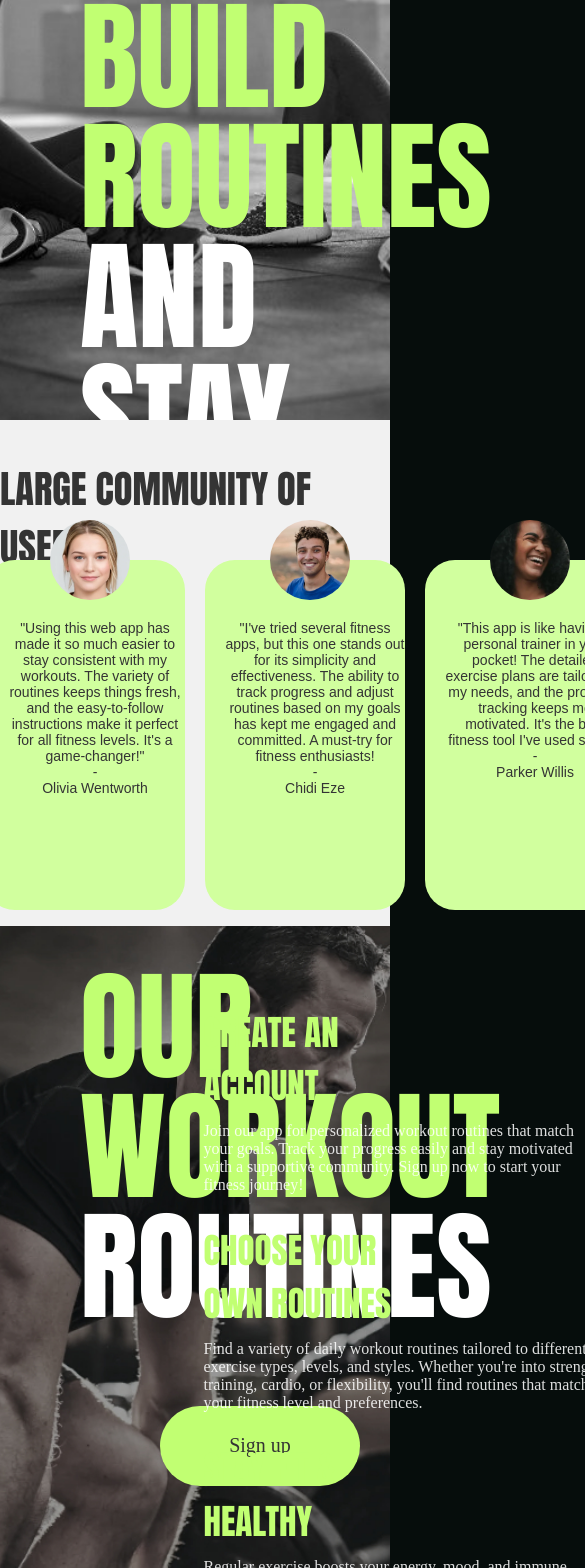
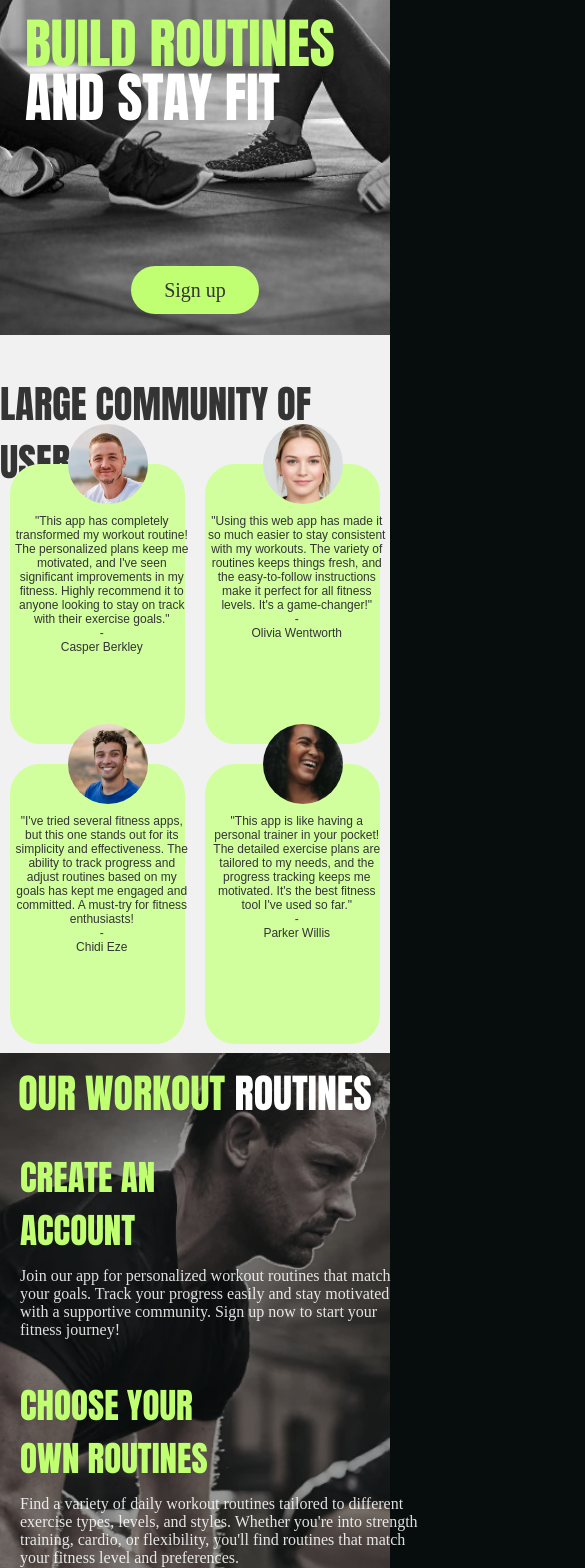
Before and after one commit to FelixFS3D/client-workoutweb, a React (Vite) app: page / in a window 390 px wide. Shown: the part 340-1908 px from the top of the page, 585 px wide, since content can reach past the window. Built offline with nearby package versions, Linux system fonts and the light colour scheme; a web font is replaced by a local one.

Commit message:
css para móviles terminado

```diff
--- a/src/App.css
+++ b/src/App.css
@@ -478,3 +478,121 @@ p {
   align-items: center;
   transform: translateY(0px);
 }
+
+
+
+/* MÓVILES */
+@media only screen and (max-width: 600px) {
+
+  .main-background {
+    background-position: top center;
+    background-size: cover;
+    height: 80vh;
+  }
+  .main-background h1 {
+    font-size: 54px;
+    width: 90vw;
+    transform: translate(25px,300px);
+    text-align: center;
+  }
+  .main-background .signup,
+  .our-workout-routines-container .signup,
+  .signup-call .signup {
+    transform: translate(0, 550px);
+    margin: 0 auto;
+    height: 48px;
+    width: 128px;
+    display: block;
+  }
+
+
+  .opinions-container {
+    display: flex;
+    flex-wrap: wrap;
+    justify-content: space-around;
+    height: 85vh;
+
+  }
+  #op1, #op2, #op3, #op4 {
+    width: 45%;
+    height: 280px;
+    margin: 10px 0;
+    transform: translateY(60px);
+  }
+  .opinions-container p {
+    width: 180px;
+    height: 280px;
+    text-align: center;
+    margin-top:50px;
+    margin-left: 20px;
+    font-size: 12px;
+    transform: translateX(-18px);
+  }
+  #avatar1,
+  #avatar2,
+  #avatar3,
+  #avatar4 {
+    width: 80px;
+    height: 80px;
+    position: absolute;
+    border-radius: 40px;
+    transform: translate(58px, -40px);
+  }
+
+  .our-workout-routines-container{
+    transform: translateY(-50px);
+    height: 100vh;
+
+  }
+  .our-workout-routines-container h1 {
+    font-size: 40px;
+    width: 100%;
+    text-align: center;
+    transform: translate(0, 20px);
+  }
+  .texts {
+    position: static;
+    width: 100%;
+    margin-top: 50px;
+    padding: 0 20px;
+  }
+  .texts p {
+    font-size: 16px;
+    margin: 10px 0;
+  }
+  .texts h2 {
+    font-size: 32px;
+    text-align: center;
+  }
+
+
+  .our-workout-routines-container .signup {
+    transform: translate(0, 840px);
+    margin: 50px auto;
+    display: block;
+  }
+
+
+  #container-sports-signup {
+    flex-direction: column;
+    justify-content: space-around;
+    height: 50vh;
+  }
+  #container-sports-signup div {
+    width: 45vw
+  }
+  .signup-call {
+    height: 100vh;
+    transform: translateY(-50px);
+  }
+
+  .signup-call .signup {
+    transform: translate(-95px, 780px);
+    margin: 50px auto;
+    display: block;
+  }
+  .footer-site {
+    height: 30vh;
+    transform: translateY(-50px);
+  }
+}
```
